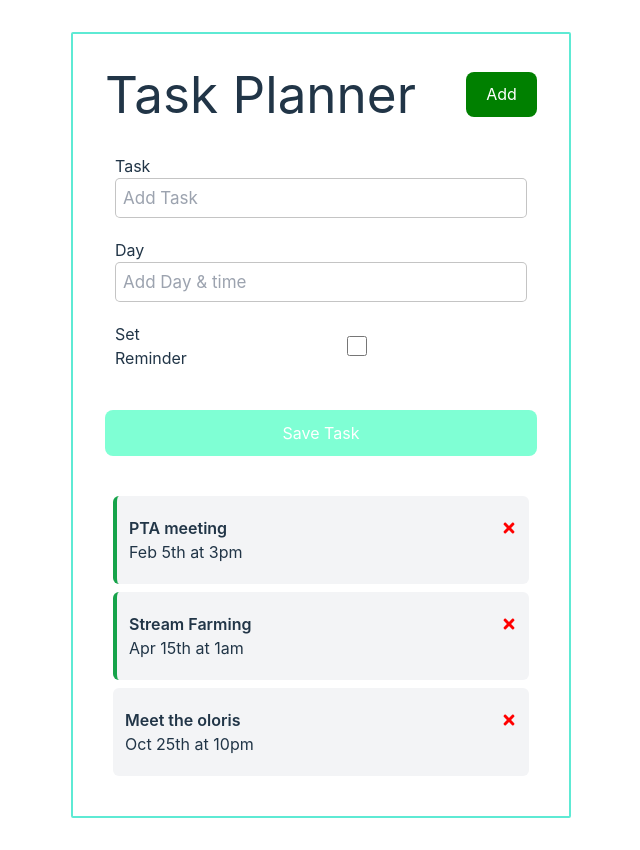
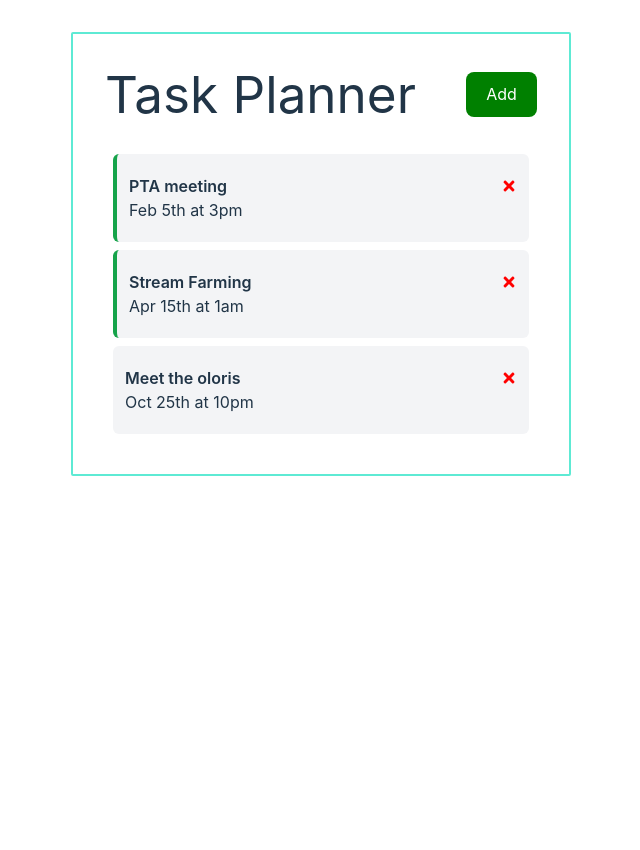
Before and after one commit to Sochuks/react-task-planner, a React (Vite) app: page / in a window 1280 px wide. Shown: the whole page, without its empty margins (319-959 px from the left). After the commit the page ends 800 px from the top, so only its background shows below. Built offline with nearby package versions, Linux system fonts and the light colour scheme.

Commit message:
Set a condition on addTask form to display if showAddTask is set to true.

```diff
--- a/src/App.jsx
+++ b/src/App.jsx
@@ -5,7 +5,7 @@ import Tasks from './components/Tasks'
 import AddTask from './components/AddTask'
 
 function App() {
-  const [showTask, setShowTask] = useState(false)
+  const [showAddTask, setShowTask] = useState(false)
   const [tasks, setTasks] = useState ([
     {
       id: 1,
@@ -48,7 +48,7 @@ function App() {
 
       <div className="container-inner my-8 mx-auto p-8 rounded-sm border-2 border-teal-300">
         <Header />
-        <AddTask onAdd = {addTask} />
+        {showAddTask && <AddTask onAdd = {addTask} />}
         {tasks.length > 0 ? <Tasks tasks={tasks} onDelete={deleteTask} onToggle={toggleReminder} />
         : 'No Task To Show '}
 
```
